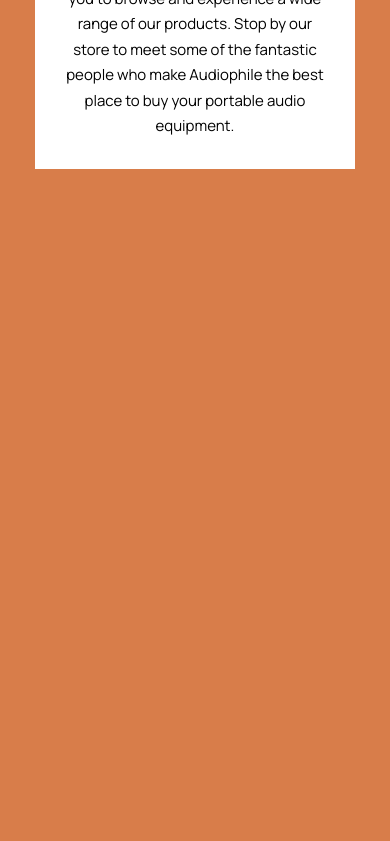
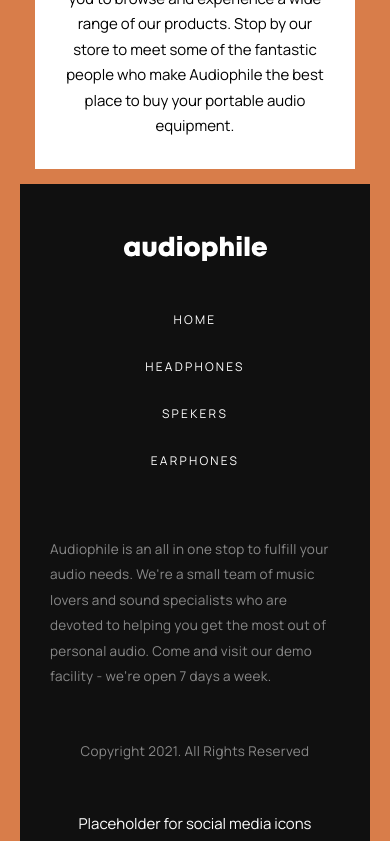
Before and after one commit to Cats-n-coffee/frontend-mentor-audiophile-collab, a React (Create React App) app: page / in a window 390 px wide. Shown: the part 1156-1997 px from the top of the page. Before the commit the page ends 1340 px from the top, so only its background shows below. Built offline with nearby package versions, Linux system fonts and the light colour scheme.

Commit message:
Improved responsivness and added icons components

```diff
--- a/src/App.jsx
+++ b/src/App.jsx
@@ -1,5 +1,6 @@
 import BottomBanner from "./components/sharedComponents/BottomBanner";
 import CategoriesMenu from "./components/sharedComponents/CategoriesMenu";
+import Footer from "./components/sharedComponents/Footer";
 import "./scss/main.scss";
 
 function App() {
@@ -10,6 +11,7 @@
         <CategoriesMenu />
         <BottomBanner />
       </main>
+      <Footer />
     </div>
   );
 }
--- a/src/components/icons/Icons.jsx
+++ b/src/components/icons/Icons.jsx
@@ -26,3 +26,43 @@
     />
   </svg>
 );
+
+export const Facebook = () => {
+  <svg width="24" height="24" xmlns="http://www.w3.org/2000/svg">
+    <path
+      d="M22.675 0H1.325C.593 0 0 .593 0 1.325v21.351C0 23.407.593 24 1.325 24H12.82v-9.294H9.692v-3.622h3.128V8.413c0-3.1 1.893-4.788 4.659-4.788 1.325 0 2.463.099 2.795.143v3.24l-1.918.001c-1.504 0-1.795.715-1.795 1.763v2.313h3.587l-.467 3.622h-3.12V24h6.116c.73 0 1.323-.593 1.323-1.325V1.325C24 .593 23.407 0 22.675 0z"
+      fill="#FFF"
+      fillRule="nonzero"
+    />
+  </svg>;
+};
+
+export const Instagram = () => {
+  <svg width="24" height="24" xmlns="http://www.w3.org/2000/svg">
+    <path
+      d="M12 2.163c3.204 0 3.584.012 4.85.07 3.252.148 4.771 1.691 4.919 4.919.058 1.265.069 1.645.069 4.849 0 3.205-.012 3.584-.069 4.849-.149 3.225-1.664 4.771-4.919 4.919-1.266.058-1.644.07-4.85.07-3.204 0-3.584-.012-4.849-.07-3.26-.149-4.771-1.699-4.919-4.92-.058-1.265-.07-1.644-.07-4.849 0-3.204.013-3.583.07-4.849.149-3.227 1.664-4.771 4.919-4.919 1.266-.057 1.645-.069 4.849-.069zM12 0C8.741 0 8.333.014 7.053.072 2.695.272.273 2.69.073 7.052.014 8.333 0 8.741 0 12c0 3.259.014 3.668.072 4.948.2 4.358 2.618 6.78 6.98 6.98C8.333 23.986 8.741 24 12 24c3.259 0 3.668-.014 4.948-.072 4.354-.2 6.782-2.618 6.979-6.98.059-1.28.073-1.689.073-4.948 0-3.259-.014-3.667-.072-4.947-.196-4.354-2.617-6.78-6.979-6.98C15.668.014 15.259 0 12 0zm0 5.838a6.162 6.162 0 100 12.324 6.162 6.162 0 000-12.324zM12 16a4 4 0 110-8 4 4 0 010 8zm6.406-11.845a1.44 1.44 0 100 2.881 1.44 1.44 0 000-2.881z"
+      fill="#FFF"
+      fillRule="nonzero"
+    />
+  </svg>;
+};
+
+export const Twitter = () => {
+  <svg width="24" height="20" xmlns="http://www.w3.org/2000/svg">
+    <path
+      d="M24 2.557a9.83 9.83 0 01-2.828.775A4.932 4.932 0 0023.337.608a9.864 9.864 0 01-3.127 1.195A4.916 4.916 0 0016.616.248c-3.179 0-5.515 2.966-4.797 6.045A13.978 13.978 0 011.671 1.149a4.93 4.93 0 001.523 6.574 4.903 4.903 0 01-2.229-.616c-.054 2.281 1.581 4.415 3.949 4.89a4.935 4.935 0 01-2.224.084 4.928 4.928 0 004.6 3.419A9.9 9.9 0 010 17.54a13.94 13.94 0 007.548 2.212c9.142 0 14.307-7.721 13.995-14.646A10.025 10.025 0 0024 2.557z"
+      fill="#FFF"
+      fillRule="nonzero"
+    />
+  </svg>;
+};
+
+export const Cart = () => {
+  <svg width="24" height="20" xmlns="http://www.w3.org/2000/svg">
+    <path
+      d="M24 2.557a9.83 9.83 0 01-2.828.775A4.932 4.932 0 0023.337.608a9.864 9.864 0 01-3.127 1.195A4.916 4.916 0 0016.616.248c-3.179 0-5.515 2.966-4.797 6.045A13.978 13.978 0 011.671 1.149a4.93 4.93 0 001.523 6.574 4.903 4.903 0 01-2.229-.616c-.054 2.281 1.581 4.415 3.949 4.89a4.935 4.935 0 01-2.224.084 4.928 4.928 0 004.6 3.419A9.9 9.9 0 010 17.54a13.94 13.94 0 007.548 2.212c9.142 0 14.307-7.721 13.995-14.646A10.025 10.025 0 0024 2.557z"
+      fill="#FFF"
+      fillRule="nonzero"
+    />
+  </svg>;
+};
--- a/src/components/sharedComponents/Footer.jsx
+++ b/src/components/sharedComponents/Footer.jsx
@@ -1,5 +1,6 @@
 import React from "react";
 import Navbar from "./Navbar";
+import { Logo } from "../icons/Icons";
 // import StoreLogo from "./StoreLogo";
 
 export default function Footer() {
@@ -7,7 +8,9 @@
     <React.Fragment>
       <section className="upper"></section>
       <footer className="footer">
-        <div>Logo placeholder</div>
+        <div className="footer__logo">
+          <Logo />
+        </div>
         {/* <StoreLogo /> */}
         <Navbar />
         <div className="footer__description">
--- a/src/components/sharedComponents/StoreLogo.jsx
+++ b/src/components/sharedComponents/StoreLogo.jsx
@@ -1,5 +1,5 @@
 import React from "react";
-import { ReactComponent as Logo } from "./assets/shared/desktop/logo.svg";
+import { Logo } from "../icons/Icons";
 
 export default function StoreLogo() {
   return (
--- a/src/scss/shared/_footer.scss
+++ b/src/components/sharedComponents/_footer.scss
@@ -1,44 +1,49 @@
-@use "../variables" as *;
+@use "../../scss/variables/variables" as *;
 
 .footer {
   display: flex;
-  justify-content: space-around;
-  flex-direction: row;
-  flex-wrap: wrap;
+  flex-direction: column;
   background-color: $light-black;
   color: $white;
   //   need to be adjusted if body has padding or margin
-  padding: 50px 100px 40px 100px;
-
+  padding: 0rem 2rem 3rem 2rem;
+  // &__logo {
+  //   padding: 1rem 0 0 0;
+  // }
   &__description {
     font-size: 0.9rem;
     font-weight: 300;
     letter-spacing: 0.02rem;
     line-height: 1.7rem;
     opacity: 50%;
-    padding-top: 50px;
   }
 
   &__copyright {
     font-size: 0.9rem;
     font-weight: 300;
     letter-spacing: 0.02rem;
-    flex-grow: 2;
     opacity: 50%;
-    padding-top: 50px;
   }
 
   &__icons {
-    align-self: flex-end;
-    padding-left: 150px;
+    order: 5;
+  }
+
+  @media all and (min-width: $desktop) {
+    flex-direction: row;
+    flex-wrap: wrap;
+
+    &__copyright {
+      order: 5;
+    }
   }
 
   @media all and (max-width: $tablet) {
-    flex-direction: column;
-    flex-wrap: nowrap;
+    align-items: center;
   }
 }
 
 .footer > * {
   flex-basis: 50%;
+  padding-top: 3.5rem;
 }
--- /dev/null
+++ b/src/components/sharedComponents/_navbar.scss
@@ -0,0 +1,39 @@
+@use "../../scss/variables/variables" as *;
+
+.navbar {
+  display: flex;
+  flex-direction: column;
+  padding-top: 2rem;
+
+  &__item {
+    font-size: 0.8rem;
+    font-weight: 400;
+    text-transform: uppercase;
+    letter-spacing: 0.15rem;
+    text-align: center;
+    margin: 1rem;
+  }
+
+  &__item:hover {
+    color: $brick;
+  }
+
+  @media all and (min-width: $tablet) {
+    flex-direction: row;
+    justify-content: space-between;
+    padding-right: 30%;
+
+    &__item {
+      margin: 0rem;
+    }
+  }
+
+  @media all and (min-width: $desktop) {
+    padding-right: 10%;
+  }
+}
+
+a {
+  color: inherit;
+  text-decoration: none;
+}
--- a/src/scss/main.scss
+++ b/src/scss/main.scss
@@ -5,3 +5,5 @@
 @use "./shared/containers";
 @use "../components/sharedComponents/bottomBanner";
 @use "../components/sharedComponents/categoriesMenu";
+@use "../components/sharedComponents/footer";
+@use "../components/sharedComponents/navbar";
```
Also changed, not shown: src/scss/shared/_navbar.scss (deleted, +0 -27 lines).
